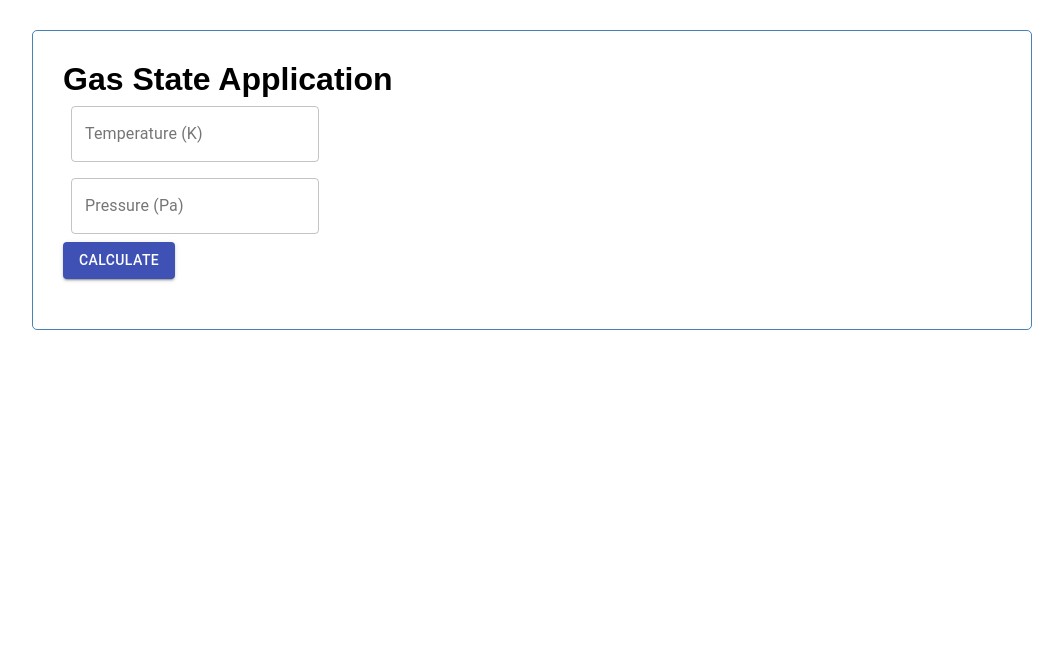
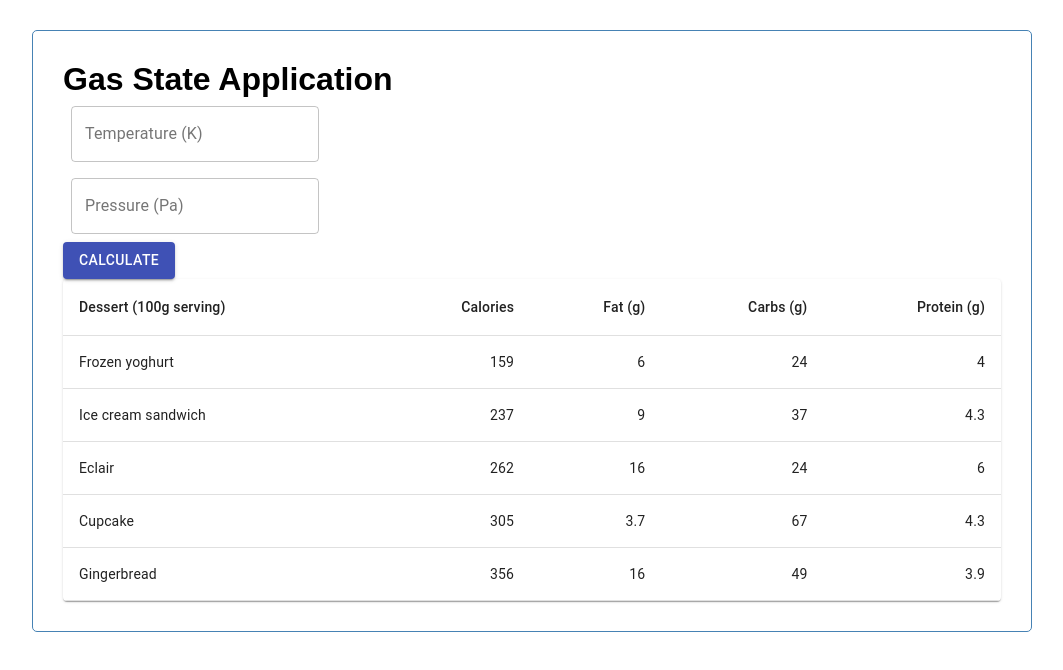
Before and after one commit to klagergren/gas-state-app, a React (Create React App) app in the folder gsui/gas-state-ui/: page / in a window 1280 px wide. Shown: the top 670 px of the page, without its empty margins (108-1171 px from the left). Built offline with nearby package versions, Linux system fonts and the light colour scheme.

Commit message:
GSC-2 Copied a table from MUI example into the app

```diff
--- a/gsui/gas-state-ui/src/App.jsx
+++ b/gsui/gas-state-ui/src/App.jsx
@@ -3,6 +3,7 @@
 import Select from '@material-ui/core/Select';
 import Header from './components/Header';
 import GasStateInput from './components/GasStateInput';
+import GasStateTable from './components/GasStateTable';
 
 function App() {
   return (
@@ -22,6 +23,7 @@
       >
         Calculate
       </Button>
+      <GasStateTable />
     </div>
   );
 }
--- /dev/null
+++ b/gsui/gas-state-ui/src/components/GasStateTable.jsx
@@ -0,0 +1,63 @@
+import React from 'react';
+import Table from '@material-ui/core/Table';
+import TableBody from '@material-ui/core/TableBody';
+import TableCell from '@material-ui/core/TableCell';
+import TableContainer from '@material-ui/core/TableContainer';
+import TableHead from '@material-ui/core/TableHead';
+import TableRow from '@material-ui/core/TableRow';
+import { makeStyles } from '@material-ui/core/styles';
+import Paper from '@material-ui/core/Paper';
+
+const useStyles = makeStyles({
+  table: {
+    minWidth: 650,
+  },
+});
+
+function createData(name, calories, fat, carbs, protein) {
+  return { name, calories, fat, carbs, protein };
+}
+
+const rows = [
+  createData('Frozen yoghurt', 159, 6.0, 24, 4.0),
+  createData('Ice cream sandwich', 237, 9.0, 37, 4.3),
+  createData('Eclair', 262, 16.0, 24, 6.0),
+  createData('Cupcake', 305, 3.7, 67, 4.3),
+  createData('Gingerbread', 356, 16.0, 49, 3.9),
+];
+
+function GasStateTable() {
+  const classes = useStyles();
+  return (
+    <div>
+      <TableContainer component={Paper}>
+        <Table className={classes.table} aria-label="simple table">
+          <TableHead>
+            <TableRow>
+              <TableCell>Dessert (100g serving)</TableCell>
+              <TableCell align="right">Calories</TableCell>
+              <TableCell align="right">Fat&nbsp;(g)</TableCell>
+              <TableCell align="right">Carbs&nbsp;(g)</TableCell>
+              <TableCell align="right">Protein&nbsp;(g)</TableCell>
+            </TableRow>
+          </TableHead>
+          <TableBody>
+            {rows.map((row) => (
+              <TableRow key={row.name}>
+                <TableCell component="th" scope="row">
+                  {row.name}
+                </TableCell>
+                <TableCell align="right">{row.calories}</TableCell>
+                <TableCell align="right">{row.fat}</TableCell>
+                <TableCell align="right">{row.carbs}</TableCell>
+                <TableCell align="right">{row.protein}</TableCell>
+              </TableRow>
+            ))}
+          </TableBody>
+        </Table>
+      </TableContainer>
+    </div>
+  );
+}
+
+export default GasStateTable;
```
